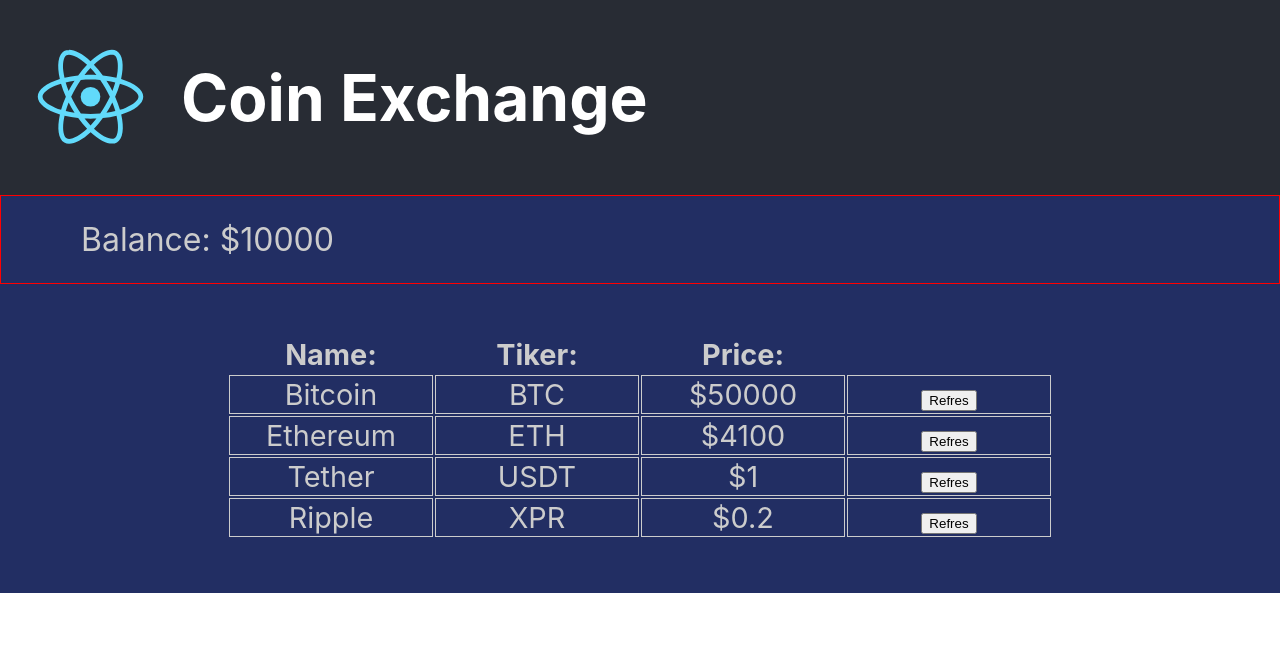
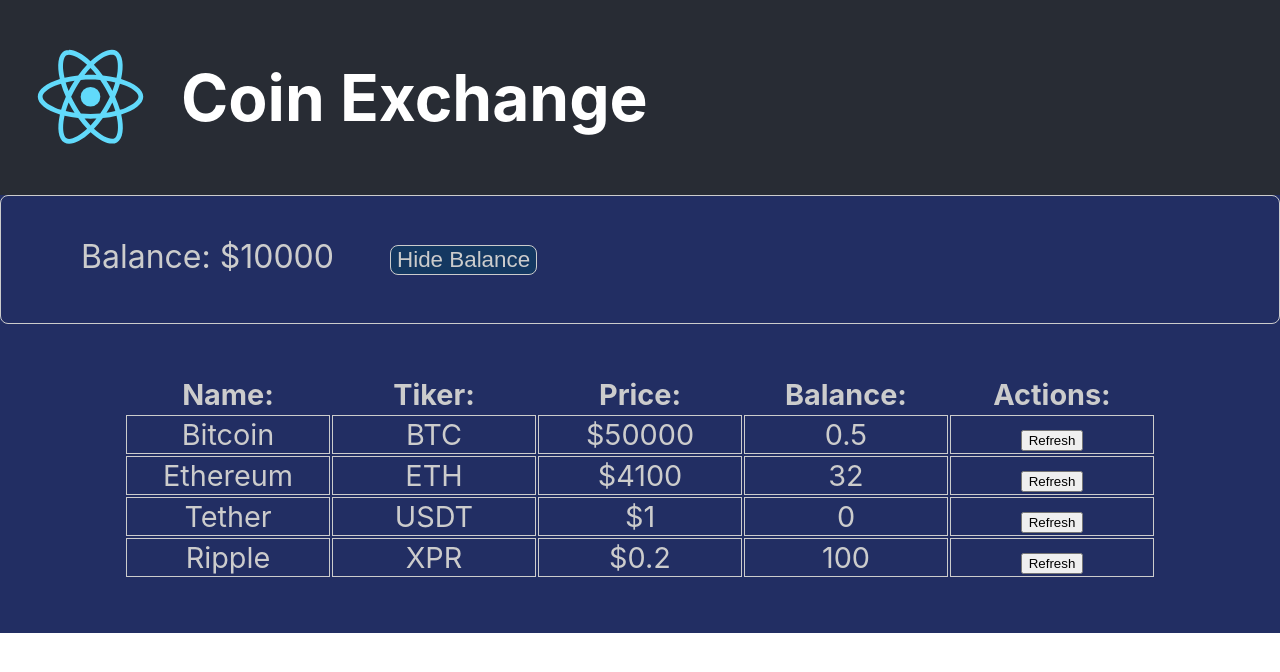
Before and after one commit to RopeJuve/coin-exchange, a React (Create React App) app: page / in a window 1280 px wide. Shown: the top 672 px of the page. Built offline with nearby package versions, Linux system fonts and the light colour scheme.

Commit message:
Zadaca 1

```diff
--- a/src/App.js
+++ b/src/App.js
@@ -16,26 +16,31 @@ class App extends React.Component{
   constructor(props){
     super(props)
     this.state = {
+      showBalance: true,
       balance: 10000,
       coinData:[
         {
           name:"Bitcoin",
           tiker: "BTC",
+          balance: 0.5,
           price: 50000.00
         },
         {
           name:"Ethereum",
           tiker: "ETH",
+          balance: 32.0,
           price: 4100.00
         },
         {
           name:"Tether",
           tiker: "USDT",
+          balance: 0,
           price: 1.00
         },
         {
           name:"Ripple",
           tiker: "XPR",
+          balance: 100,
           price: 0.2
         }
 
@@ -43,10 +48,11 @@ class App extends React.Component{
       ]
     }
     this.handleRefresh = this.handleRefresh.bind(this);
+    this.hideBalance = this.hideBalance.bind(this);
   }
 
   handleRefresh(valueChangeTiker){
-   const newCoinData = this.state.coinData.map(function({name,tiker,price})
+   const newCoinData = this.state.coinData.map(function({name,tiker,price,balance})
    {
      let newPrice = price;
      if(valueChangeTiker === tiker){
@@ -56,7 +62,8 @@ class App extends React.Component{
      return {
        name,
        tiker,
-       price: newPrice
+       price: newPrice,
+       balance
      }
    });
 
@@ -64,12 +71,16 @@ class App extends React.Component{
 
   }
 
+  hideBalance(){
+    this.setState({showBalance:!this.state.showBalance,});
+  }
+
   render() {
     return (
       <Div>
         <Header />
-        <AccountBalance  amount = {this.state.balance}/>
-        <CoinList coinData = {this.state.coinData} handleRefresh={this.handleRefresh}/>
+        <AccountBalance  amount = {this.state.balance} showBalance={this.state.showBalance} hideBalance={this.hideBalance}/>
+        <CoinList coinData = {this.state.coinData} handleRefresh={this.handleRefresh} showBalance={this.state.showBalance}/>
       </Div>
     );
 
--- a/src/components/AccountBalance/AccountBalance.jsx
+++ b/src/components/AccountBalance/AccountBalance.jsx
@@ -3,17 +3,36 @@ import PropTypes from 'prop-types'
 import styled from 'styled-components'
 
 const Section = styled.section`
-  border: 1px solid red;
+  border: 1px solid #cccccc;
   font-size: 2rem;
   text-align: left;
-  padding:1.5rem 0 1.5rem 5rem;
+  padding:1rem 0 1.5rem 5rem;
+  border-radius: 8px;
+`;
+
+const Button = styled.button`
+font-size: 1.4rem;
+margin: 2.1rem 0 1.5rem 3.5rem;
+background-color: rgb(20, 56, 97);
+color: #cccccc;
+border: 1px solid #cccccc;
+border-radius: 8px;
 `;
 
 export default class AccountBalance extends Component {
+
     render() {
+        const buttonText = this.props.showBalance ? 'Hide Balance' : 'Show Balance';
+        let balance = this.props.showBalance ?
+            <span>Balance: ${this.props.amount}</span>
+            : '*********';
+
         return (
             <Section>
-             Balance: ${this.props.amount}
+             {balance}
+
+               <Button onClick={this.props.hideBalance}>{buttonText}</Button>
+
             </Section>
         )
     }
--- a/src/components/CoinList/CoinList.jsx
+++ b/src/components/CoinList/CoinList.jsx
@@ -11,6 +11,7 @@ font-size: 1.8rem;
 
 export default class CoinList extends Component {
     render() {
+        let balance = this.props.showBalance ? <th>Balance:</th> : null;
         return (
             <Table>
                 <thead>
@@ -18,6 +19,9 @@ export default class CoinList extends Component {
                         <th>Name: </th>
                         <th>Tiker: </th>
                         <th>Price: </th>
+                        {balance}
+                        <th>Actions:</th>
+
                     </tr>
                 </thead>
                 <tbody>
@@ -25,7 +29,9 @@ export default class CoinList extends Component {
                         this.props.coinData.map(coin => <Coin
                             key={coin.tiker}
                             handleRefresh={this.props.handleRefresh}
+                            showBalance={this.props.showBalance}
                             name={coin.name}
+                            balance={coin.balance}
                             tiker={coin.tiker}
                             price={coin.price} />
                         )
--- a/src/components/coin/Coin.jsx
+++ b/src/components/coin/Coin.jsx
@@ -8,32 +8,29 @@ const Td = styled.td`
 `;
 
 export default class Coin extends Component {
-    constructor(props){
+    constructor(props) {
         super(props)
         this.handleClick = this.handleClick.bind(this);
     }
 
-    handleClick(event){
+    handleClick(event) {
         event.preventDefault();
         this.props.handleRefresh(this.props.tiker);
-        /*const randomProcentage = 0.995 + Math.random() * 0.01;
-            this.setState(function(oldState){
-                return {
-                    price: oldState.price * randomProcentage
-                };
-            });*/
 
     }
 
     render() {
+        let balance = this.props.showBalance ? <Td>{this.props.balance}</Td> : null;
         return (
             <tr>
                 <Td>{this.props.name}</Td>
                 <Td>{this.props.tiker}</Td>
                 <Td>${this.props.price}</Td>
+                {balance}
+
                 <Td>
-                   <form action="#" method = "POST">
-                    <button onClick={this.handleClick}>Refres</button>
+                    <form action="#" method="POST">
+                        <button onClick={this.handleClick}>Refresh</button>
                     </form>
                 </Td>
             </tr>
@@ -45,5 +42,6 @@ export default class Coin extends Component {
 Coin.propTypes = {
     name: PropTypes.string.isRequired,
     tiker: PropTypes.string.isRequired,
+    balance: PropTypes.number.isRequired,
     price: PropTypes.number.isRequired
 }
```
Lines whose indentation alone changed are shown as unchanged.
